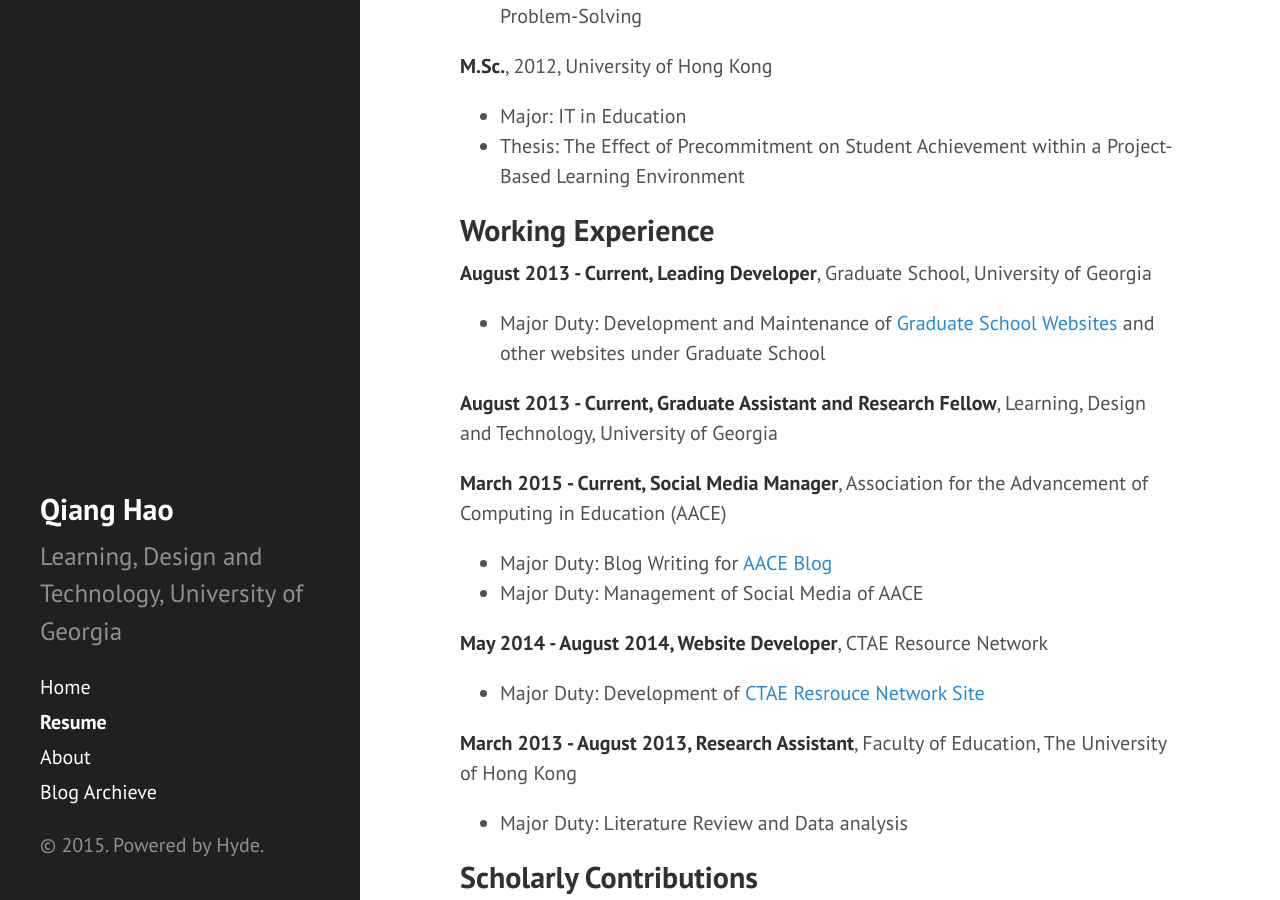
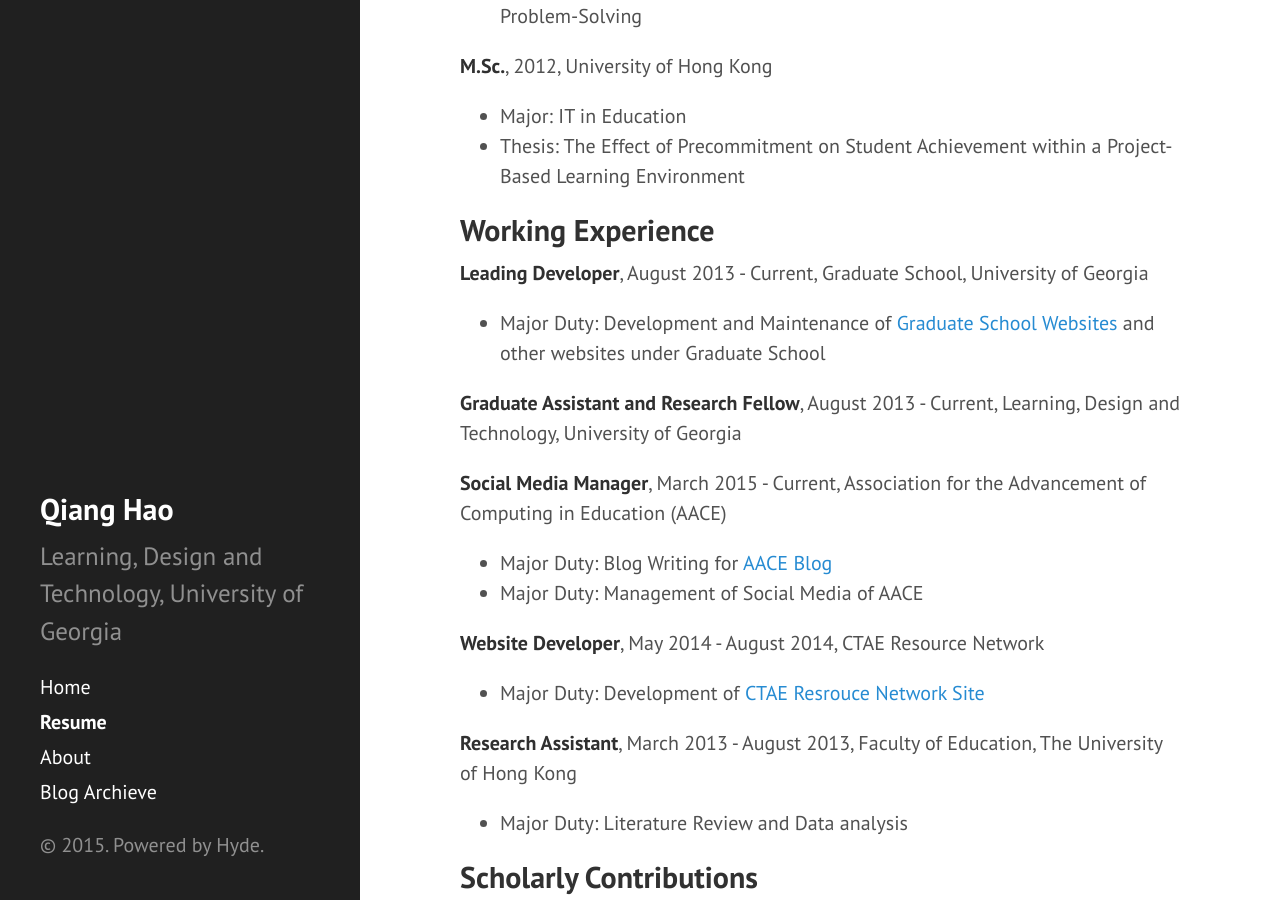
Before and after one commit to Neo-Hao/neo-hao.github.io, a Jekyll site: the page built from Resume.md, in a window 1280 px wide and 900 px high, scrolled down 307 px. Built offline with Jekyll 4.4.1, drawn with Linux system fonts in a browser that asks for light colours; Markdown is read by kramdown in place of the engine named in the settings.

Commit message:
Fifth Revision

```diff
--- a/Resume.md
+++ b/Resume.md
@@ -17,22 +17,22 @@
 
 ## Working Experience
 
-<strong>August 2013 - Current, Leading Developer</strong>, Graduate School, University of Georgia
+<strong>Leading Developer</strong>, August 2013 - Current, Graduate School, University of Georgia
 
 * Major Duty: Development and Maintenance of <a href="grad.uga.edu">Graduate School Websites</a> and other websites under Graduate School
 
-<strong>August 2013 - Current, Graduate Assistant and Research Fellow</strong>, Learning, Design and Technology, University of Georgia
+<strong>Graduate Assistant and Research Fellow</strong>, August 2013 - Current, Learning, Design and Technology, University of Georgia
 
-<strong>March 2015 - Current, Social Media Manager</strong>, Association for the Advancement of Computing in Education (AACE)
+<strong>Social Media Manager</strong>, March 2015 - Current, Association for the Advancement of Computing in Education (AACE)
 
 * Major Duty: Blog Writing for <a href="http://blog.aace.org/author/neohao/">AACE Blog</a>
 * Major Duty: Management of Social Media of AACE
 
-<strong>May 2014 - August 2014, Website Developer</strong>, CTAE Resource Network
+<strong>Website Developer</strong>, May 2014 - August 2014, CTAE Resource Network
 
 * Major Duty: Development of <a href="http://gactaern.org/clusters/index.php">CTAE Resrouce Network Site</a>
 
-<strong>March 2013 - August 2013, Research Assistant</strong>, Faculty of Education, The University of Hong Kong
+<strong>Research Assistant</strong>, March 2013 - August 2013, Faculty of Education, The University of Hong Kong
 
 * Major Duty: Literature Review and Data analysis
 
```
